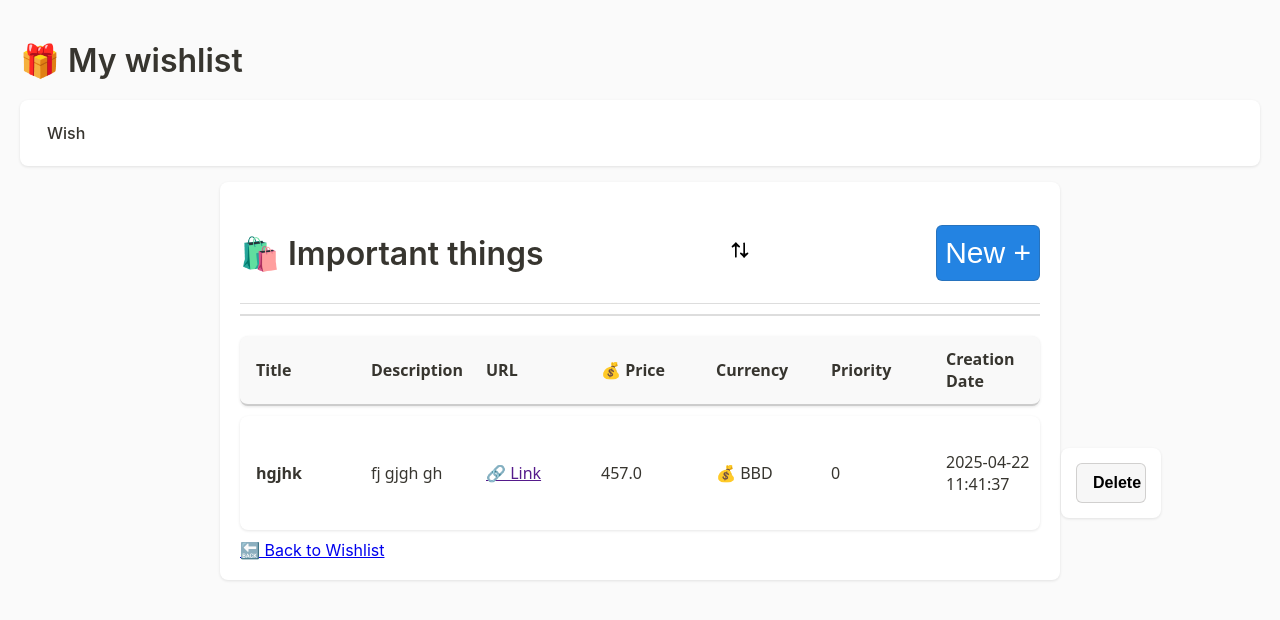
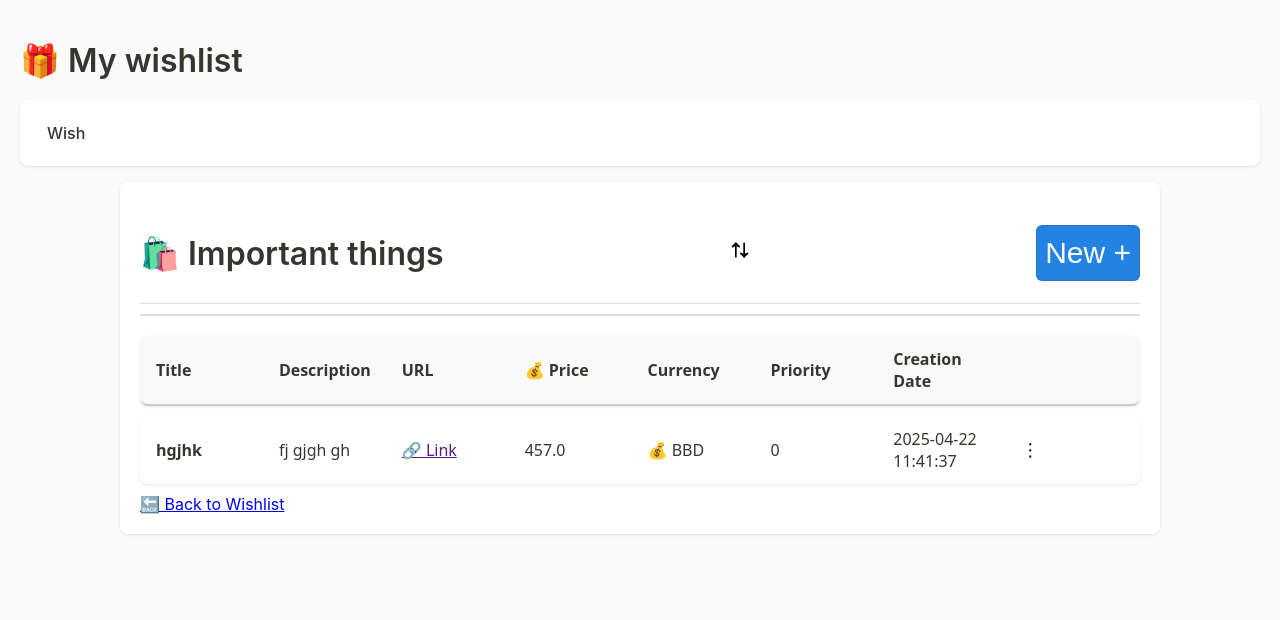
Before and after one commit to Violet0222/wishlist-app, a Flask app: page /wishlist/4 in a window 1280 px wide. Shown: the top 620 px of the page. Run offline with Flask 3, Linux system fonts and the light colour scheme; a user stored in the database is signed in; data comes from the database, SQL or seed files in the repository; both versions use the stored data as it was after the commit.

Commit message:
add additional action button to each wish item to be able to delete and hide items

```diff
--- a/static/menu_dropdown.js
+++ b/static/menu_dropdown.js
@@ -1,27 +1,30 @@
 function menu_dropdown() {
+  console.log("hello");
+  const dropdown_containers = document.querySelectorAll(".dropdown-container");
+  dropdown_containers.forEach((dropdown_container) => {
+    const menuButton = dropdown_container.querySelector(".menu-dropdown-btn");
+    menuButton.addEventListener("click", (event) => {
+      console.log("hi there");
+      const dropdown_menu = dropdown_container.querySelector(".menu-dropdown");
 
-    const dropdown_containers = document.querySelectorAll('.dropdown-container');
-    dropdown_containers.forEach(dropdown_container => {
-        const menuButton = document.querySelector(".menu-dropdown-btn");
-        menuButton.addEventListener("click", (event) => {
-            const dropdown_menu = document.querySelector(".menu-dropdown");
       dropdown_menu.classList.toggle("show");
       if (dropdown_menu.classList.contains("show")) {
-                dropdown_container.classList.add('dropdown-active');
+        dropdown_container.classList.add("dropdown-active");
       } else {
-                dropdown_container.classList.remove('dropdown-active');
+        dropdown_container.classList.remove("dropdown-active");
       }
       // Close dropdown menu if clicked outside of dropdown menu content
-            window.addEventListener("click", function(event) {
-                if (!event.target.closest(".menu-dropdown-btn") && !event.target.closest(".menu-dropdown")) {
+      window.addEventListener("click", function (event) {
+        if (
+          !event.target.closest(".menu-dropdown-btn") &&
+          !event.target.closest(".menu-dropdown")
+        ) {
           dropdown_menu.classList.remove("show");
-                    dropdown_container.classList.remove('dropdown-active');
+          dropdown_container.classList.remove("dropdown-active");
         }
       });
-
-        })
-
-    })
+    });
+  });
 
   // const category_items = document.querySelectorAll('[id^="category-"]');
   //
--- a/static/styles.css
+++ b/static/styles.css
@@ -1,6 +1,7 @@
 /* Основні стилі, що нагадують Notion */
 body {
-    font-family: -apple-system, BlinkMacSystemFont, "Segoe UI", Roboto, "Helvetica Neue", Arial, sans-serif;
+  font-family: -apple-system, BlinkMacSystemFont, "Segoe UI", Roboto,
+    "Helvetica Neue", Arial, sans-serif;
   background-color: #fafafa;
   color: #37352f;
   margin: 0;
@@ -86,8 +87,6 @@ form label {
   font-weight: 500;
 }
 
-
-
 form button {
   background-color: #f7f7f7;
   font-weight: 600;
@@ -98,7 +97,7 @@ main {
   padding: 20px;
   border-radius: 8px;
   box-shadow: 0 1px 3px rgba(0, 0, 0, 0.1);
-    max-width: 800px;
+  max-width: 1000px;
   margin: auto;
 }
 
@@ -132,9 +131,6 @@ main {
 /*    border: 1px solid #ddd;*/
 /*}*/
 
-
-
-
 .row {
   display: flex;
   align-items: center;
@@ -159,7 +155,6 @@ main {
   overflow: auto; /* Прокручування при потребі */
   transition: opacity 0.3s ease;
 }
-
 
 .modal-content {
   background-color: white;
@@ -250,7 +245,7 @@ input[type="text"] {
 }
 
 button[type="submit"] {
-    background-color: #4CAF50;
+  background-color: #4caf50;
   color: white;
   padding: 10px 20px;
   border: none;
@@ -286,10 +281,6 @@ button[type="submit"]:hover {
   font-size: 18px;
 }
 
-
-
-
-
 .dropdown-container {
   position: relative;
 }
@@ -316,8 +307,6 @@ button[type="submit"]:hover {
   display: block;
 }
 
-
-
 .hidden {
   display: none;
 }
@@ -337,7 +326,7 @@ button[type="submit"]:hover {
   background: #fff;
   padding: 12px 16px;
   border-radius: 8px;
-    box-shadow: 0 1px 3px rgba(0,0,0,0.1);
+  box-shadow: 0 1px 3px rgba(0, 0, 0, 0.1);
   margin-bottom: 10px;
 }
 
@@ -346,34 +335,16 @@ button[type="submit"]:hover {
   min-width: 100px;
 }
 
-
 .wishlist-header {
   font-weight: bold;
   background-color: #f9f9f9;
   border-bottom: 2px solid #ccc;
 }
 
-
-
 .editable-field:hover {
   background-color: #f4f4f4;
   cursor: pointer;
 }
-
-
-
-
-
-
-
-
-
-
-
-
-
-
-
 
 /*.menu-dropdown {*/
 /*    display: none;*/
--- a/templates/wishlist_items.html
+++ b/templates/wishlist_items.html
@@ -122,12 +122,8 @@
             <input type="hidden" value="{{item['id']}}" name="id" />
           </form>
         </div>
-
         <!--         Priority field -->
-    <div
-      id="priority-container-{{ item['id'] }}"
-      class="editable-field wishlist-cell"
-    >
+        <div id="priority-container-{{ item['id'] }}" class="editable-field wishlist-cell">
           <span id="value-priority-{{ item['id'] }}"> {{ item['priority'] }}</span>
           <form action="/wishlist/{{ category_id }}" method="post" class="hidden">
             <select name="priority">
@@ -142,14 +138,20 @@
         <div id="date-container-{{ item['id'] }}" class="wishlist-cell">
           <span id="value-date-{{ item['id'] }}"> {{ item['created_at'] }}</span>
         </div>
-
+        <!--         Other field -->
+        <div class="dropdown-container wishlist-cell" id="dropdown-container-{{ item['id'] }}">
+          <button class="menu-dropdown-btn" id="toggle-{{ item['id'] }}">⋮</button>
+          <div class="menu-dropdown" id="menu-{{ item['id'] }}">
+            <button>📋 Hide wish</button>
             <!-- Delete wish button -->
-    <div id="delete-container-{{ item['id'] }}" class="wishlist-cell">
+            <div id="delete-container-{{ item['id'] }}" >
               <form action="/wishlist/{{ category_id }}" method="post">
-        <input value="delete" hidden name="delete" />
-        <input type="hidden" name="id" value="{{item['id']}}" />
+                <input value="delete" hidden name="delete"/>
+                <input type="hidden" name="id" value="{{item['id']}}"/>
                 <button id="delete-button-{{ item['id'] }}">Delete</button>
               </form>
+            </div>
+          </div>
         </div>
       </div>
     {% endfor %} {% endif %}
@@ -193,7 +195,6 @@
         <!--    <div id="modalSort" class="modal">-->
         <!--        <div class="modal-content">-->
         <!--            <span id="closeSortModalBtn" class="closeModalBtn close-btn">&times;</span>-->
-
         <!--                <label for="currency">Currency:</label>-->
         <!--                <select name="currency" id="currency">-->
         <!--                    <option value="none" selected disabled>Select currency</option>-->
@@ -203,7 +204,8 @@
         <!--                </select>-->
       </div>
     </div>
+  </div>
+    <a href="/wishlist">🔙 Back to Wishlist</a>
+    {% endblock %}
 
-<a href="/wishlist">🔙 Back to Wishlist</a>
-
-{% endblock %}
+</div>
```
Also changed, not shown: wishlist.db, 1 other file. Lines whose indentation alone changed are shown as unchanged.
